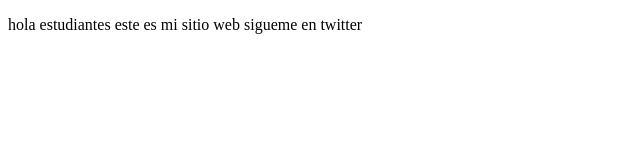
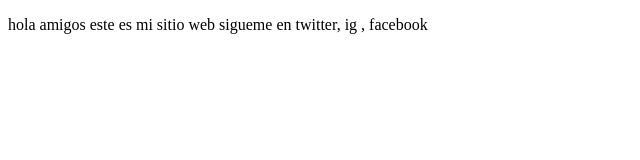
Before and after one commit to mtherrerar/proyectodemocursoprework, a plain HTML site: page index.html in a window 1280 px wide. Shown: the whole page, without its empty margins (0-640 px from the left). Drawn offline with Linux system fonts and the light colour scheme.

Commit message:
cambios agregamos sitio de

```diff
--- a/index.html
+++ b/index.html
@@ -8,7 +8,7 @@
 </head>
 <body>
     <P>
-        hola estudiantes este es mi sitio web
-        sigueme en twitter
+        hola amigos este es mi sitio web
+        sigueme en twitter, ig , facebook
 </body>
 </html>
```
